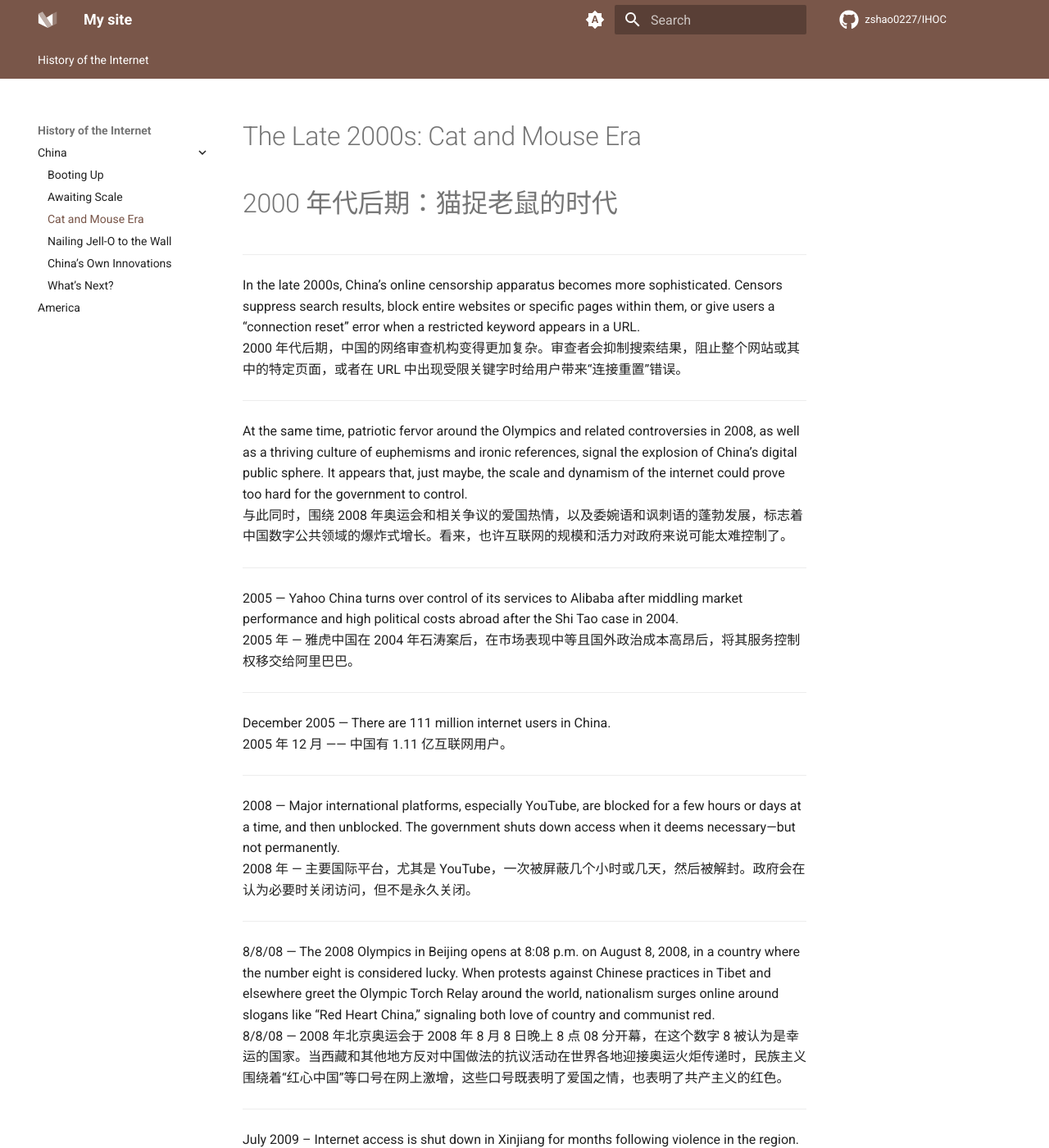
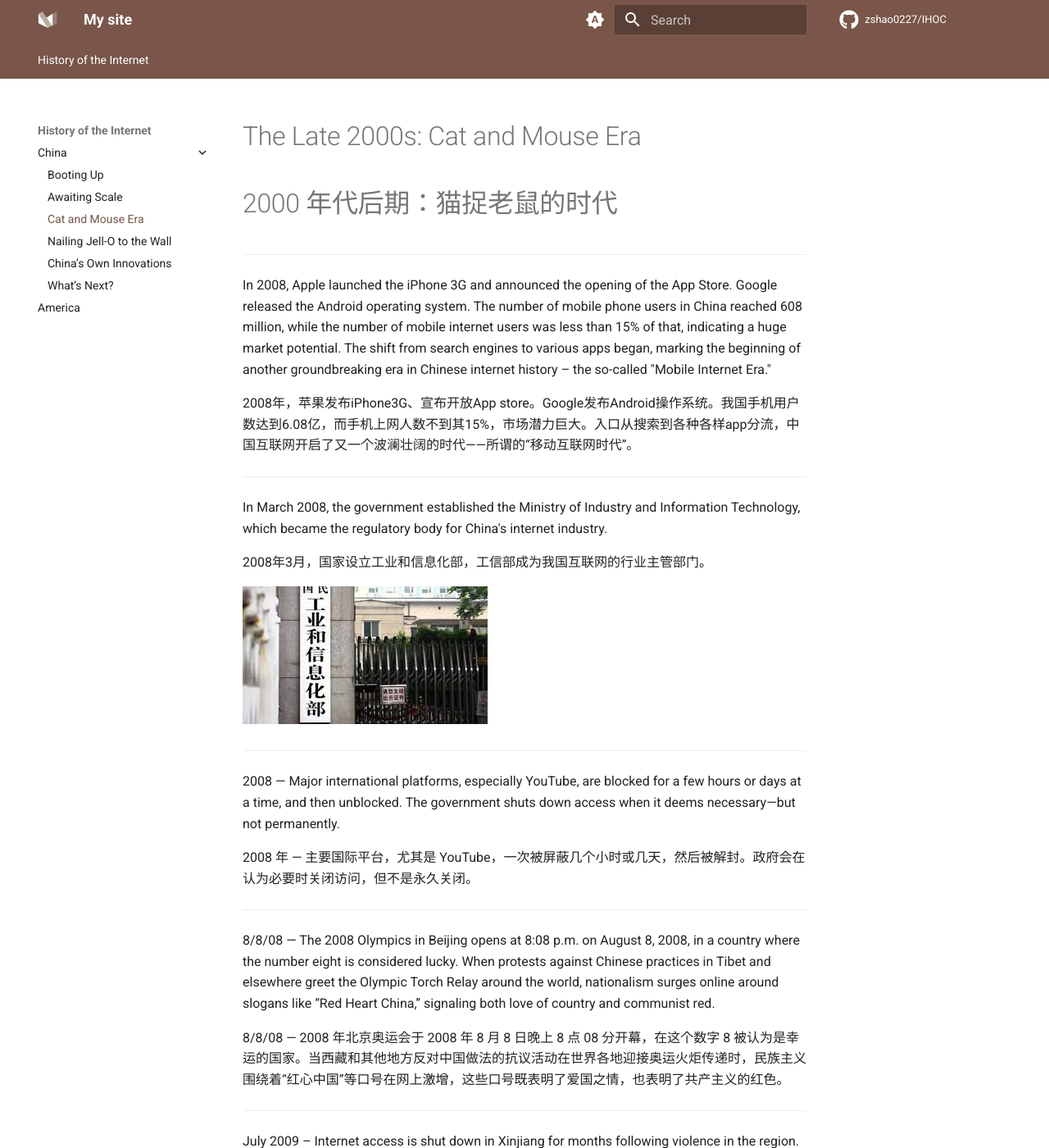
Before and after one commit to zshao0227/IHOC, an MkDocs documentation site: the page built from docs/china/3.md, in a window 1280 px wide and 1400 px high. Shown: the whole window at 82% size. Built offline with MkDocs 1.6.1 and Material for MkDocs 9.7.7, drawn with Linux system fonts in a browser that asks for light colours; comment, search, counter and statistics services are not loaded.

Commit message:
20250925

```diff
--- a/docs/china/3.md
+++ b/docs/china/3.md
@@ -1,29 +1,35 @@
 # The Late 2000s: Cat and Mouse Era
 # 2000 年代后期：猫捉老鼠的时代
 ---
-In the late 2000s, China’s online censorship apparatus becomes more sophisticated. Censors suppress search results, block entire websites or specific pages within them, or give users a “connection reset” error when a restricted keyword appears in a URL.
-2000 年代后期，中国的网络审查机构变得更加复杂。审查者会抑制搜索结果，阻止整个网站或其中的特定页面，或者在 URL 中出现受限关键字时给用户带来“连接重置”错误。
+In 2008, Apple launched the iPhone 3G and announced the opening of the App Store. Google released the Android operating system. The number of mobile phone users in China reached 608 million, while the number of mobile internet users was less than 15% of that, indicating a huge market potential. The shift from search engines to various apps began, marking the beginning of another groundbreaking era in Chinese internet history – the so-called "Mobile Internet Era."
+
+2008年，苹果发布iPhone3G、宣布开放App store。Google发布Android操作系统。我国手机用户数达到6.08亿，而手机上网人数不到其15%，市场潜力巨大。入口从搜索到各种各样app分流，中国互联网开启了又一个波澜壮阔的时代——所谓的“移动互联网时代”。
 
 ---
+In March 2008, the government established the Ministry of Industry and Information Technology, which became the regulatory body for China's internet industry.
 
-At the same time, patriotic fervor around the Olympics and related controversies in 2008, as well as a thriving culture of euphemisms and ironic references, signal the explosion of China’s digital public sphere. It appears that, just maybe, the scale and dynamism of the internet could prove too hard for the government to control.
-与此同时，围绕 2008 年奥运会和相关争议的爱国热情，以及委婉语和讽刺语的蓬勃发展，标志着中国数字公共领域的爆炸式增长。看来，也许互联网的规模和活力对政府来说可能太难控制了。
----
-2005 — Yahoo China turns over control of its services to Alibaba after middling market performance and high political costs abroad after the Shi Tao case in 2004.
-2005 年 — 雅虎中国在 2004 年石涛案后，在市场表现中等且国外政治成本高昂后，将其服务控制权移交给阿里巴巴。
----
-December 2005 —  There are 111 million internet users in China.
-2005 年 12 月 —— 中国有 1.11 亿互联网用户。
+2008年3月，国家设立工业和信息化部，工信部成为我国互联网的行业主管部门。
+
+![工业和信息化部](./img/MIIT.jpg "the Ministry of Industry and Information Technology")
+
 ---
 2008 —  Major international platforms, especially YouTube, are blocked for a few hours or days at a time, and then unblocked. The government shuts down access when it deems necessary—but not permanently.
+
 2008 年 —  主要国际平台，尤其是 YouTube，一次被屏蔽几个小时或几天，然后被解封。政府会在认为必要时关闭访问，但不是永久关闭。
+
 ---
 8/8/08 —  The 2008 Olympics in Beijing opens at 8:08 p.m. on August 8, 2008, in a country where the number eight is considered lucky. When protests against Chinese practices in Tibet and elsewhere greet the Olympic Torch Relay around the world, nationalism surges online around slogans like “Red Heart China,” signaling both love of country and communist red.
+
 8/8/08 —  2008 年北京奥运会于 2008 年 8 月 8 日晚上 8 点 08 分开幕，在这个数字 8 被认为是幸运的国家。当西藏和其他地方反对中国做法的抗议活动在世界各地迎接奥运火炬传递时，民族主义围绕着“红心中国”等口号在网上激增，这些口号既表明了爱国之情，也表明了共产主义的红色。
+
 ---
 July 2009 – Internet access is shut down in Xinjiang for months following violence in the region.
+
 2009 年 7 月 ——新疆发生暴力事件后，互联网接入被关闭数月。
+
 ---
 August 2009 – Sina Weibo launches. Weibo means “microblog,” and the site offers a Twitter-like service for sharing short posts with followers.
+
 2009 年 8 月 – 新浪微博推出。微博的意思是“微型博客”，该网站提供类似 Twitter 的服务，用于与关注者分享短帖子。
+
 ![新浪微博成立](./img/weibo.webp "Sina weibo")
```
Also changed, not shown: docs/china/2.md (+42 -0 lines), docs/china/img/BAT.png (added), docs/china/img/MIIT.jpg (added), docs/china/img/giant.jpg (added).
